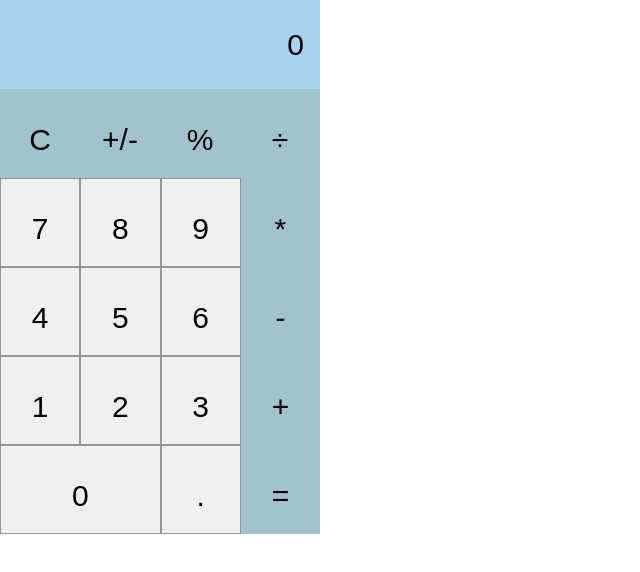
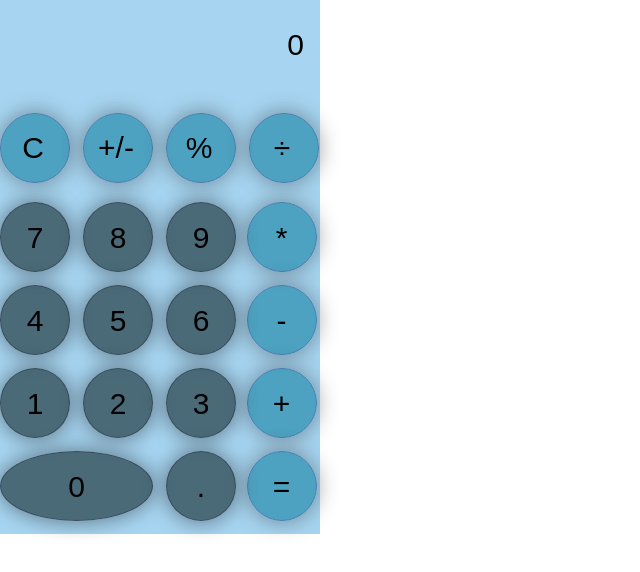
Before and after one commit to LuceCompany/ICalcCommunity, a Vue app: page / in a window 1280 px wide. Shown: the top 572 px of the page, without its empty margins (0-640 px from the left). Built offline with nearby package versions, Linux system fonts and the light colour scheme; the HTML template or start-up script is replaced by a standard one.

Commit message:
Chenge button on circle

```diff
--- a/src/components/static/style.css
+++ b/src/components/static/style.css
@@ -8,7 +8,7 @@
 
     /*filter:blur(4px);   -> Add blur Efect
     -webkit-filter: blur(4px); */
-    background-color: #96c5cfd8;
+    background-color: rgba(166, 214, 241, 0.911);
     z-index: 0;
   }
 
@@ -34,64 +34,106 @@
   button {
     outline: none;
     font-size: 30px;
+    transition: ease-in 0.15s;
   }
 
+  /* Stylize for top operator */
   .top_operator {
     grid-column: 1 / -1;
     grid-row: 2/3;
+    background-color: rgba(166, 214, 241, 0.911);
+    padding-top: 24px;
 
     display: grid;
-    grid-template-columns: repeat(4, 80px);
-    grid-template-rows: repeat(1, auto);
+    grid-template-columns: repeat(4, 70px);
+    grid-template-rows: repeat(1, 70px);
+    grid-gap: 13px;
+    z-index: 2;
+  }
+  .top_operator :hover{
+    background-color: rgb(6, 52, 122);
+    color: rgb(185, 241, 255);
+    font-size: 32px;
+    -webkit-box-shadow: 0px 0px 30px 8px rgba(42, 44, 46, 0.58);
+    box-shadow: 0px 0px 30px 8px rgba(42, 44, 46, 0.58);
   }
   .top_operator button{
     text-decoration: none;
-    border: none;
-    background-color: #9cbec7b4;
-  }
-  .top_operator button :active{
-    border-block: none;
+    border: 1px solid rgb(74, 126, 175);
+    border-radius: 60%;
+    background-color: #298eadb4;
+    -webkit-box-shadow: 0px 0px 20px 2px rgba(42, 44, 46, 0.404);
+    box-shadow: 0px 0px 20px 2px rgba(42, 44, 46, 0.404);
   }
   .top_operator .btn {
-    padding-top: 12px;
+    padding-right: 4px;
     cursor: pointer;
   }
 
+   /* Stylize for right operator */
   .right_operator {
     grid-column: 4/5;
     grid-row: 3/ -1;
+    background-color: rgba(166, 214, 241, 0.911);
+    padding-top: 24px;
 
     display: grid;
-    grid-template-columns: repeat(1, auto);
-    grid-template-rows: repeat(4, auto);
+    grid-template-columns: repeat(1, 70px);
+    grid-template-rows: repeat(4, 70px);
+    grid-gap: 13px;
+  }
+  .right_operator :hover{
+    background-color: rgb(6, 52, 122);
+    color: rgb(185, 241, 255);
+    font-size: 32px;
+    -webkit-box-shadow: 0px 0px 30px 8px rgba(42, 44, 46, 0.58);
+    box-shadow: 0px 0px 30px 8px rgba(42, 44, 46, 0.58);
   }
   .right_operator button{
     text-decoration: none;
-    border: none;
-    background-color: #9cbec7b4;
+    border: 1px solid rgb(74, 126, 175);
+    border-radius: 60%;
+    background-color: #298eadb4;
+    -webkit-box-shadow: 0px 0px 20px 2px rgba(42, 44, 46, 0.404);
+    box-shadow: 0px 0px 20px 2px rgba(42, 44, 46, 0.404);
+    z-index: 2;
   }
   .right_operator .btn {
-    padding-top: 12px;
+    padding-top: 2px;
     cursor: pointer;
   }
 
-  /* Class for number */
+  /* Stylize for number */
   .button {
     grid-column: 1/4;
+    background-color: rgba(166, 214, 241, 0.911);
     grid-row: 3 / -1;
-    background-color: #465264e5;
+    padding-top: 24px;
 
     display: grid;
-    grid-template-columns: repeat(3, auto);
-    grid-template-rows: repeat(4, auto);
+    grid-template-columns: repeat(3, 70px);
+    grid-template-rows: repeat(4, 70px);
+    grid-gap: 13px;
+  }
+  .button :hover{
+    background-color: rgb(11, 30, 59);
+    color: rgb(163, 237, 255);
+    font-size: 32px;
+    -webkit-box-shadow: 0px 0px 30px 8px rgba(42, 44, 46, 0.58);
+    box-shadow: 0px 0px 30px 8px rgba(42, 44, 46, 0.58);
   }
   .button button{
     text-decoration: none;
+    border-radius: 60%;
+    background-color: #243e46b4;
+    -webkit-box-shadow: 0px 0px 20px 2px rgba(3, 3, 3, 0.404);
+    box-shadow: 0px 0px 20px 2px rgba(3, 3, 3, 0.404);
+    z-index: 2;
   }
   .button .btn {
     border: 1px solid #27243173;
     cursor: pointer;
-    padding-top: 12px;
+    padding-top: 2px;
   }
   .btn :active {
     transform: scale(0.85);
```
